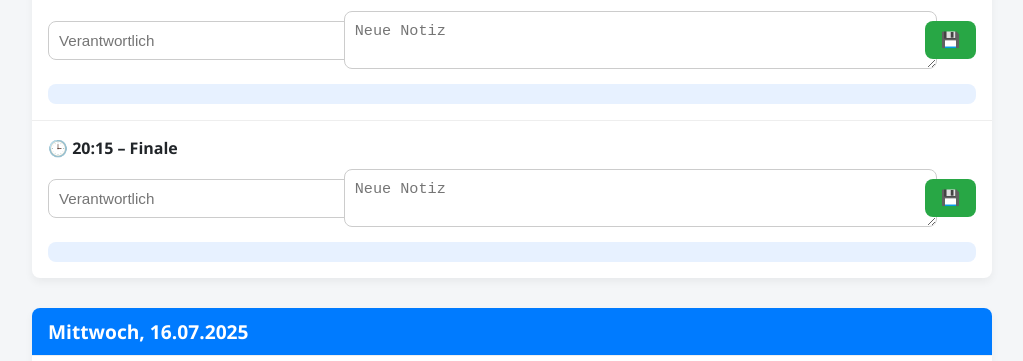
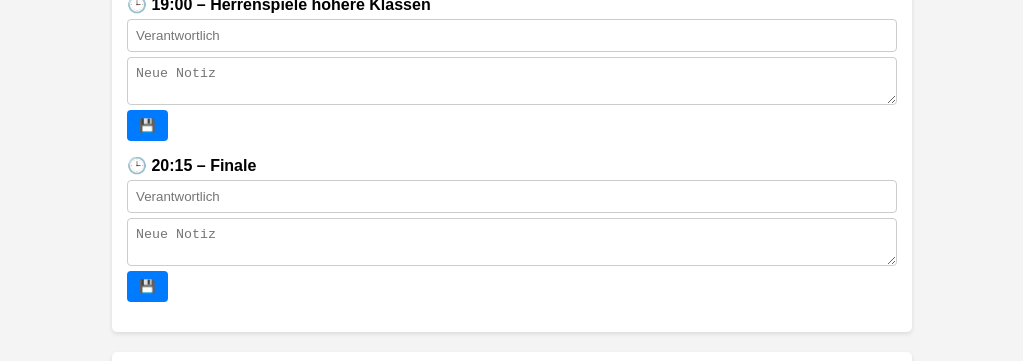
Before and after one commit to erbehannes/Sportwoche-2025, a plain HTML site: page index.html in a window 1280 px wide. Shown: the part 199-560 px from the top of the page, without its empty margins (128-1151 px from the left). Drawn offline with Linux system fonts and the light colour scheme; no server answers.

Commit message:
Add files via upload

```diff
--- a/index.html
+++ b/index.html
@@ -24,7 +24,7 @@
   <script>
     if ('serviceWorker' in navigator) {
       navigator.serviceWorker.register('sw.js')
-        .then(() => console.log('✅ SW aktiv'))
+        .then(() => console.log('✅ Service Worker aktiv'))
         .catch(err => console.error('❌ SW Fehler:', err));
     }
   </script>
--- a/styles.css
+++ b/styles.css
@@ -1,130 +1,77 @@
-:root {
-  --primary: #007bff;
-  --primary-light: #e7f1ff;
-  --success: #28a745;
-  --bg: #f4f6f8;
-  --text: #212529;
-  --muted: #6c757d;
-  --radius: 8px;
-  --shadow: 0 4px 8px rgba(0, 0, 0, 0.05);
-  --font: "Segoe UI", Roboto, sans-serif;
-}
-
 body {
+  font-family: Arial, sans-serif;
   margin: 0;
-  font-family: var(--font);
-  background-color: var(--bg);
-  color: var(--text);
+  padding: 0;
+  background-color: #f4f4f4;
 }
 
 .app-shell {
-  max-width: 960px;
+  max-width: 800px;
   margin: auto;
   padding: 20px;
 }
 
 header {
+  background-color: #007bff;
+  color: white;
+  padding: 10px 0;
   text-align: center;
-  margin-bottom: 30px;
-}
-
-header h1 {
-  font-size: 2rem;
-  color: var(--primary);
 }
 
 .day-card {
-  background: white;
-  border-radius: var(--radius);
-  box-shadow: var(--shadow);
-  margin-bottom: 30px;
-  overflow: hidden;
+  background-color: white;
+  margin: 20px 0;
+  padding: 15px;
+  border-radius: 5px;
+  box-shadow: 0 2px 4px rgba(0,0,0,0.1);
 }
 
 .day-header {
-  background: var(--primary);
-  color: white;
-  padding: 10px 16px;
-  font-size: 1.2rem;
-  font-weight: bold;
+  font-size: 1.5em;
+  margin-bottom: 10px;
+  color: #333;
 }
 
 .event {
-  border-top: 1px solid #eee;
-  padding: 16px;
-  display: grid;
-  grid-template-columns: 1fr;
-  gap: 10px;
-}
-
-.event:first-of-type {
-  border-top: none;
+  margin-bottom: 15px;
 }
 
 .event-title {
-  font-weight: 600;
-  font-size: 1rem;
-  color: var(--text);
+  font-weight: bold;
+  margin-bottom: 5px;
 }
 
 .input-grid {
-  display: grid;
-  grid-template-columns: 1fr 2fr auto;
-  gap: 10px;
-  align-items: center;
+  display: flex;
+  flex-direction: column;
+  gap: 5px;
+  margin-bottom: 10px;
 }
 
-input[type="text"],
-textarea {
-  width: 100%;
-  padding: 10px;
+.input-grid input,
+.input-grid textarea {
+  padding: 8px;
   border: 1px solid #ccc;
-  border-radius: var(--radius);
-  font-size: 0.95rem;
-  background-color: #fff;
+  border-radius: 4px;
 }
 
-input:focus,
-textarea:focus {
-  border-color: var(--primary);
-  outline: none;
-}
-
-button {
-  padding: 10px 16px;
-  background-color: var(--success);
+.input-grid button {
+  align-self: flex-start;
+  padding: 8px 12px;
+  background-color: #007bff;
   color: white;
   border: none;
-  border-radius: var(--radius);
-  font-size: 0.95rem;
+  border-radius: 4px;
   cursor: pointer;
 }
 
-button:hover {
-  background-color: #1e7e34;
+.input-grid button:hover {
+  background-color: #0056b3;
 }
 
-.notes {
-  background: var(--primary-light);
-  padding: 10px;
-  border-radius: var(--radius);
-  font-size: 0.85rem;
-  margin-top: 5px;
+.notes .note-entry {
+  background-color: #f9f9f9;
+  padding: 5px;
+  border-left: 3px solid #007bff;
+  margin-bottom: 5px;
 }
-
-.note-entry {
-  margin-bottom: 8px;
-  border-left: 3px solid var(--primary);
-  padding-left: 10px;
-  color: #333;
-}
-
-@media (max-width: 600px) {
-  .input-grid {
-    grid-template-columns: 1fr;
-  }
-
-  button {
-    width: 100%;
-  }
-}
```
Also changed, not shown: manifest.json.
